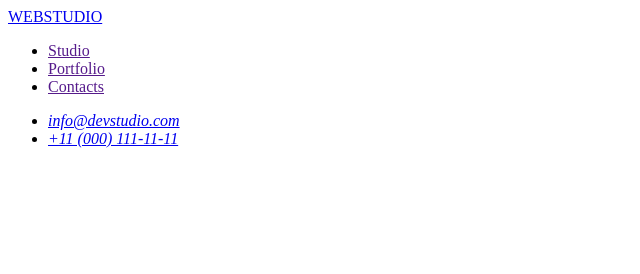
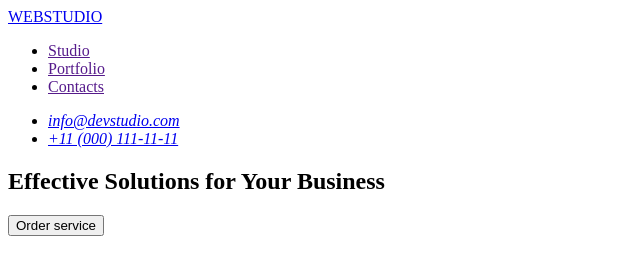
Before and after one commit to ToryKoval/goit-markup-hw-01, a plain HTML site: page index.html in a window 1280 px wide. Shown: the whole page, without its empty margins (0-640 px from the left). Drawn offline with Linux system fonts and the light colour scheme.

Commit message:
Update index.html

```diff
--- a/index.html
+++ b/index.html
@@ -37,9 +37,18 @@
     </header>
 
     <main>
-        <section></section>
-        <section></section>
-        <section></section>
+        <!-- Hero -->
+        <section>
+            <h1>Effective Solutions for Your Business</h1>
+            <button type="button">Order service</button>
+        </section>
+        <!-- Features -->
+        <section>
+
+        </section>
+        <section>
+
+        </section>
 
     </main>
     <footer>
```
